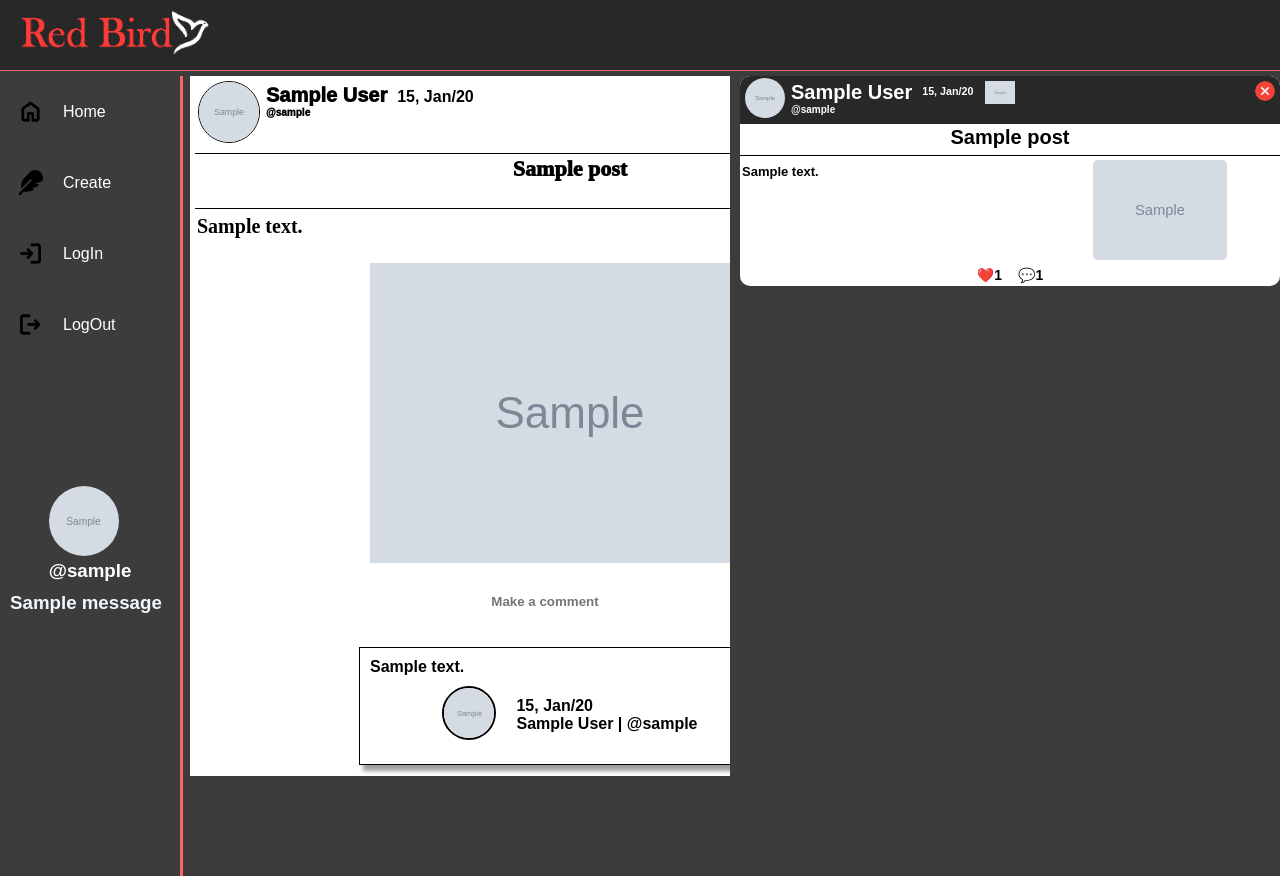
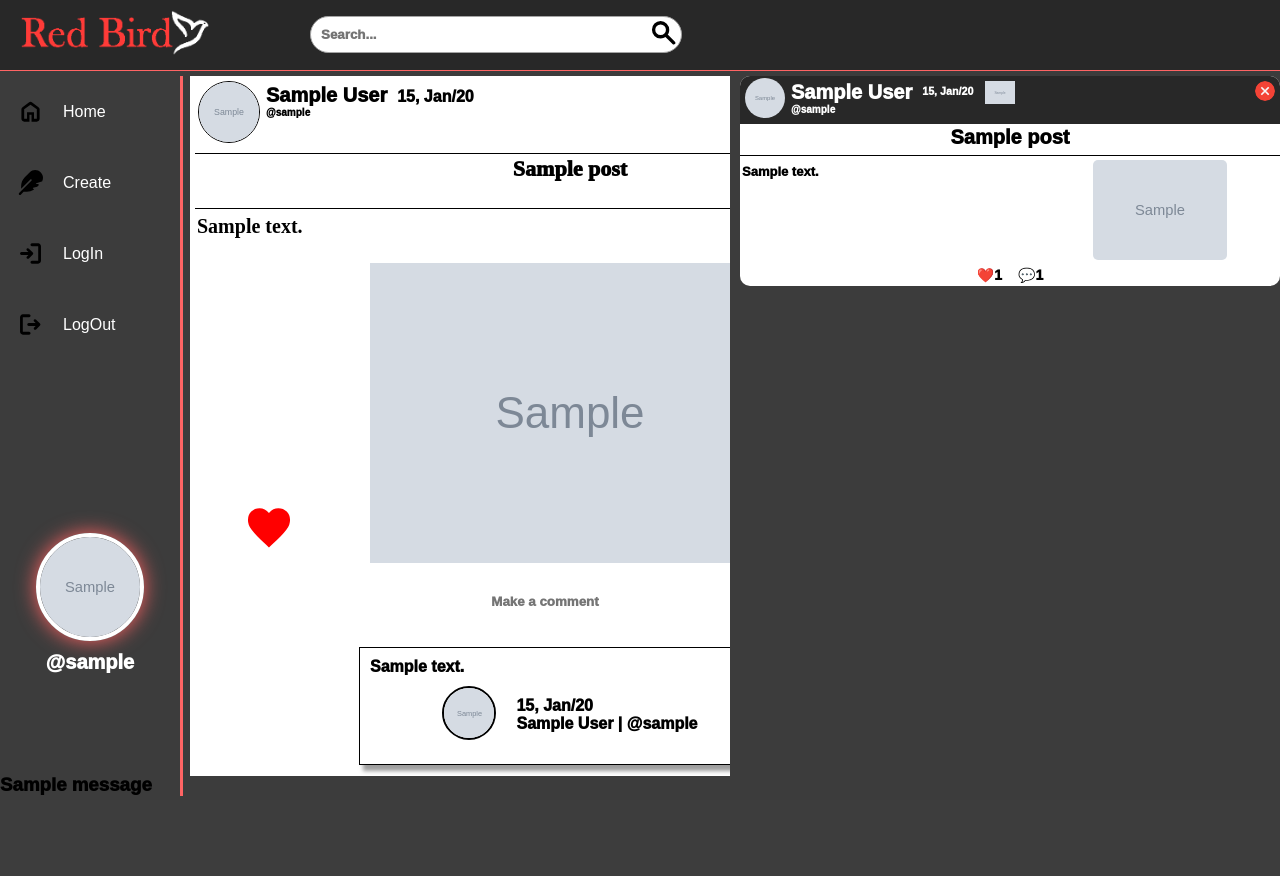
Before and after one commit to AThunder-cloud/Red_Bird, a Django app: page /postpage/1/ in a window 1280 px wide. After the commit the page ends 796 px from the top, so only its background shows below. Run offline with Django 4.2, Linux system fonts and the light colour scheme; a user stored in the database is signed in; tables that the repository leaves empty hold one stand-in row (values such as "Sample post"); grey boxes marked "Sample" are stand-in pictures; one stand-in notice (Sample message) is shown; some web fonts are replaced.

Commit message:
created like button

```diff
--- a/core/urls.py
+++ b/core/urls.py
@@ -8,7 +8,7 @@
     path('logout/',views.signout, name='signout'),
     path('create-post/',views.create_post,name='create-post'),
     path('delete/<int:item_id>/',views.delete,name='delete'),
-    path('like-post', views.like_post, name='like-post'),
+    path('like-post/', views.like_post, name='like-post'),
     path('profile/<int:pk>/', views.user_profile, name='profile'),
     path('postpage/<int:post_id>/', views.post_page,name='postpage'),
     path('add_comment/', views.add_comment, name='add_comment'),
--- a/core/views.py
+++ b/core/views.py
@@ -8,7 +8,7 @@
 from django.http import JsonResponse
 from django.views.decorators.csrf import csrf_exempt
 
-from django.core import serializers
+from django.db.models import Q
 # Create your views here.
 
 
@@ -63,7 +63,7 @@
 			auth.login(request,user)
 			return redirect('index')
 		else:
-			messages.error(request,'Password not matching')
+			messages.error(request,'Username & Password not matching')
 			redirect('/loginPage')
 	return render(request,'signin.html')
 
@@ -78,7 +78,12 @@
 
 
 def index(request):
-	posts = Post.objects.filter()
+	q = request.GET.get('q', '')
+	posts = Post.objects.filter(
+		Q(post_title__icontains=q) |
+		Q(genres__name__icontains=q) |
+		Q(author__user__username__icontains=q)
+	).distinct()
 	images = Post.objects.only('image')
 	context = {
 	'posts' : posts,
@@ -86,6 +91,7 @@
 	}
 	return render(request,'index.html',context)
 
+@login_required(login_url="signin")
 def user_profile(request, pk):
 	user = User.objects.get(id=pk)
 	posts = Post.objects.filter(author= user.profile)
@@ -137,12 +143,33 @@
 		return JsonResponse({'success':True})
 	return JsonResponse({"success":False})
 
-def profile(request):
-	return render(request, 'profile.html')
+# @login_required(login_url="signin")
+# def profile(request):
+# 	return render(request, 'profile.html')
 
+# @login_required(login_url="signin")
+# def like_post(request):
+# 	username = request.user.username
+# 	post_id = request.GET.get("post_id")
+# 	post = get_object_or_404(Post, id=post_id)
+# 	like = Like.objects.filter(post_id=post_id, username=username).first()
+
+# 	if like == None:
+# 		new_like = Like.objects.create(post_id=post_id, username=username)
+# 		new_like.save()
+# 		post.no_likes += 1
+# 		post.save()
+# 		return redirect('/')
+# 	else:
+# 		like.delete()
+# 		post.no_likes -= 1
+# 		post.save()
+# 		return redirect('/')
+
+@login_required(login_url="signin")
 def like_post(request):
 	username = request.user.username
-	post_id = request.GET.get("post_id")
+	post_id = request.POST.get("post_id")
 	post = get_object_or_404(Post, id=post_id)
 	like = Like.objects.filter(post_id=post_id, username=username).first()
 
@@ -151,22 +178,30 @@
 		new_like.save()
 		post.no_likes += 1
 		post.save()
-		return redirect('/')
+		return JsonResponse({"liked":True})
 	else:
 		like.delete()
 		post.no_likes -= 1
 		post.save()
-		return redirect('/')
+		return JsonResponse({"liked":False})
 
 @login_required(login_url="signin")
 def post_page(request, post_id):
 	posts = Post.objects.all()
 	post = get_object_or_404(Post, id=post_id)
 	comments = post.comments.all()
+	username = request.user.username
+	like = Like.objects.filter(post_id=post_id, username=username).first()
+	if like == None:
+		is_liked = False
+	else:
+		is_liked = True
+	print(is_liked)
 	context = {
 		"post":post,
 		"posts" : posts,
-		"comments":comments
+		"comments":comments,
+		"is_liked": is_liked
 		}
 	return render(request,'main.html',context)
 
--- a/static/css/home-page.css
+++ b/static/css/home-page.css
@@ -33,7 +33,7 @@
 *{
   margin: 0;
   padding: 0;
-  font-family:"Comic",sans-serif;
+  font-family:"ComicB",sans-serif;
   font-weight:1000;
 }
 html{
@@ -67,8 +67,6 @@
   gap:10px;
 }
 .navigation-panel{
-  font-family: "ComicB",sans-serif;
-  font-weight: 1000;
   border-right:3px solid rgb(255, 100, 100) ;
   width:180px;
   height:calc(100vh - 80px);
@@ -86,7 +84,6 @@
   overflow-y: scroll;
   scroll-behavior: smooth;
 
-  font-family:"Macondo",sans-serif;
   margin-right: auto;
 }
 .post-container::-webkit-scrollbar{
--- a/static/css/main.css
+++ b/static/css/main.css
@@ -26,11 +26,15 @@
     font-family:"Comic" ;
     src: url("/static/fonts/Comic_Neue/ComicNeue-Light.ttf") format("truetype");
   }
+  @font-face {
+    font-family:"ComicB" ;
+    src: url("/static/fonts/Comic_Neue/ComicNeue-Bold.ttf") format("truetype");
+  }
   *{
     margin: 0;
     padding: 0;
-    font-family:"Comic",sans-serif;
-    font-weight:bolder;
+    font-family:"ComicB",sans-serif;
+    font-weight:1000;
   }
   html{
     background-color: rgb(60, 60, 60);
@@ -58,11 +62,9 @@
     gap:10px;
   }
   .navigation-panel{
-    font-family: "Bebas",sans-serif;
-    font-weight: 600px;
     border-right:3px solid rgb(255, 100, 100) ;
     width:180px;
-    height:100vh;
+    height:calc(100vh - 80px);
     display:grid;
     grid-template-rows:50% 50%;
   }
@@ -76,8 +78,6 @@
     height:calc(100vh - 100px);
     overflow-y: scroll;
     scroll-behavior: smooth;
-
-    font-family:"Macondo",sans-serif;
     margin-right: auto;
   }
   .post-container::-webkit-scrollbar{
--- a/static/css/navigation.css
+++ b/static/css/navigation.css
@@ -64,25 +64,36 @@
 .profile-div{
     display: flex;
     flex-direction: column;
-    color: aliceblue;
-    padding: 10px;
-    row-gap: 10px;
+    width: 100%;
 }
-.profile-div a{text-decoration: none; color: rgb(255, 255, 255); margin-right:auto;margin-left: auto;}
+.profile-div a{
+    display: inherit;
+    flex-direction: column;
+    text-decoration: none;
+    color: white;
 
-.profile-div a img{
-    width: 70px;;
-    height: 70px;
+    margin-top: auto;
+    margin-bottom: 100px;
+}
+.profile-img{
+    width:100px;
+    height:100px;
     border-radius: 50%;
-    object-fit: cover; /* to fit img in center*/
     margin-left: auto;
     margin-right: auto;
-
+    border: 4px solid white;
+    box-shadow: 0 0 20px  rgb(255, 98, 98);
+}
+.profile-img img{
+    object-fit: cover;
+    width:100%;
+    height:100%;
+    border-radius: 50%;
 }
 
-.profile-div a h3{
-    justify-content: center;
-    align-items: center;
+.profile-div a span{
+    font-size: 20px;
+    margin-top: 10px;
     margin-left: auto;
     margin-right: auto;
 }
--- a/static/css/post-page.css
+++ b/static/css/post-page.css
@@ -20,6 +20,7 @@
     src: url("/static/fonts/Concert_One/ConcertOne-Regular.ttf") format("truetype");
   }
 .content-container{
+    position: relative;
     display:flex;
     flex-direction: column;
     background-color:transparent;
@@ -160,6 +161,7 @@
     margin-right: auto;
     padding-bottom: 10px ;
 }
+
 .make-comment{
     margin-left: auto;
     margin-right: auto;
@@ -239,3 +241,28 @@
     flex-direction: column;
     color: black;
 }
+
+#post-like-button{
+    position: absolute;
+    top: 428px;
+    left: 54px;
+    width:50px;
+    height:50px;
+    border-radius: 50%;
+    cursor: pointer;
+    background-color: transparent;
+    border: none;
+    outline: none;
+}
+
+/* #post-like-button #heart-path{
+    fill: rgb(71, 71, 71);
+} */
+/* #post-like-button.liked{
+    background-color:rgba(0, 166, 255, 0.761) ;
+    box-shadow: 0 0 10px 5px rgb(0, 166, 255), 0 0 20px rgb(0, 166, 255);
+} */
+#post-like-button.liked #heart-path{
+    fill: red;
+
+}
--- a/template/navigation.html
+++ b/template/navigation.html
@@ -44,8 +44,11 @@
 <div class="profile-div">
     {% if request.user.is_authenticated%}
     <a href="{% url 'profile' user.id %}">
-    <img src="{% profile_img user.id %}">
-    <h3>@{{user}}</h3></a>
+        <div class="profile-img">
+            <img src="{% profile_img user.id %}">
+        </div>
+        <span> @{{user}}</span>
+   </a>
     {% else %}
     <!-- <h4>AnonymouseUser</h4> -->
     {% endif %}
--- a/template/post.html
+++ b/template/post.html
@@ -60,9 +60,21 @@
                         <img src="{% static 'default-img/remove.png' %}"></span>
                 </div>
             </div>
+
         </div>
         {% endfor %}
     </div>
+    <button data-post-id="{{post.id}}" id="post-like-button">
+        {% if is_liked %}
+        <svg xmlns="http://www.w3.org/2000/svg" fill="red" height="48" viewBox="0 96 960 960" width="48">
+            <path id="heart-path" d="M479 963.5 423 913q-107.766-99.072-177.919-171.093-70.152-72.021-111.901-128.866-41.749-56.844-57.964-103.916Q59 462.053 59 413.5q0-99.505 66.498-166.502Q191.995 180 290.5 180q55.288 0 103.144 24Q441.5 228 479 275.5q44-50 89.185-72.75Q613.371 180 667.629 180q99.38 0 166.376 66.943Q901 313.886 901 413.308q0 48.73-16.216 95.309-16.215 46.58-57.964 103.424-41.749 56.845-112.401 129.366Q643.766 813.928 536 913l-57 50.5Z"/>
+        </svg>
+        {% else %}
+        <svg xmlns="http://www.w3.org/2000/svg" fill="grey" height="48" viewBox="0 96 960 960" width="48">
+            <path id="heart-path" d="M479 963.5 423 913q-107.766-99.072-177.919-171.093-70.152-72.021-111.901-128.866-41.749-56.844-57.964-103.916Q59 462.053 59 413.5q0-99.505 66.498-166.502Q191.995 180 290.5 180q55.288 0 103.144 24Q441.5 228 479 275.5q44-50 89.185-72.75Q613.371 180 667.629 180q99.38 0 166.376 66.943Q901 313.886 901 413.308q0 48.73-16.216 95.309-16.215 46.58-57.964 103.424-41.749 56.845-112.401 129.366Q643.766 813.928 536 913l-57 50.5Z"/>
+        </svg>
+        {% endif %}
+    </button>
 </div>
 </div>
 <script src="/static/js/post-page.js"></script>
--- a/template/profile.html
+++ b/template/profile.html
@@ -56,7 +56,8 @@
         height: 200px;
         border-radius: 50%;
         background-color: transparent;
-        border:4px solid rgb(241, 75, 75);
+        border: 4px solid white;
+        box-shadow: 0 0 20px 5px rgb(255, 98, 98);
         object-fit: cover;
         margin-top: 20px;
         margin-left: auto;
@@ -132,6 +133,7 @@
             <hr>
             <textarea readonly>{{user.profile.bio}}</textarea>
             <script src="/static/js/post-page.js"></script>
+            <hr>
         </div>
         <div class="profile-post">
            {% include 'feed.html' %}
--- a/template/search.html
+++ b/template/search.html
@@ -22,10 +22,11 @@
     display: flex;
     flex-direction: row;
     align-items: center;
+    position: relative;
 }
 
 .search-bar {
-    border: 1px solid #ccc;
+    border: 1px solid rgb(164, 164, 164);
     border-radius: 50px;
     padding: 10px;
     width: 350px;
@@ -33,17 +34,22 @@
 }
 
 .search-form button[type="submit"] {
-    background-color: #ff5c5c;
+    position: absolute;
+    background-color: transparent;
+    right: 13px;
     border: none;
-    border-radius: 4px;
+    border-radius:0 50px 50px 0;
     color: white;
     cursor: pointer;
-    padding: 10px;
+    padding:0;
 }
-
-.search-form button[type="submit"]:hover {
-    background-color: #85ff89;
+.search-form button img{
+    width: 30px;
+    height:100%;
 }
+/* .search-form button[type="submit"]:hover {
+    background-color: rgb(255, 100, 100);
+} */
 
 </style>
 
@@ -51,8 +57,15 @@
     <div class="brand-name-div">
         <img src="{% static 'default-img/Name1.png' %}" alt="No Image Found">
     </div>
-    <!-- <form action="#" method="get" class="search-form">
-        <input class="search-bar" type="text" placeholder="Search...">
-        <button type="submit">Search</button>
-    </form> -->
+    <form action="{% url 'index' %}" method="GET" class="search-form">
+        <input class="search-bar" name="q" type="text" placeholder="Search...">
+        <button type="submit" id="searchButton"><img src="{% static 'default-img/icons/Search-icon.svg' %}" alt="" srcset=""></button>
+        <script>
+            $(document).ready(()=>{
+                $("#searchButton").on("click", function(){
+                    $(".search-bar").css("background-color","rgb(255, 100, 100)");
+                });
+            });
+        </script>
+    </form>
 </div>
```
Also changed, not shown: static/js/post-page.js (+37 -0 lines), template/signin.html (+16 -0 lines), template/signup.html (+23 -5 lines), static/default-img/icons/Like-icon.svg (added).
